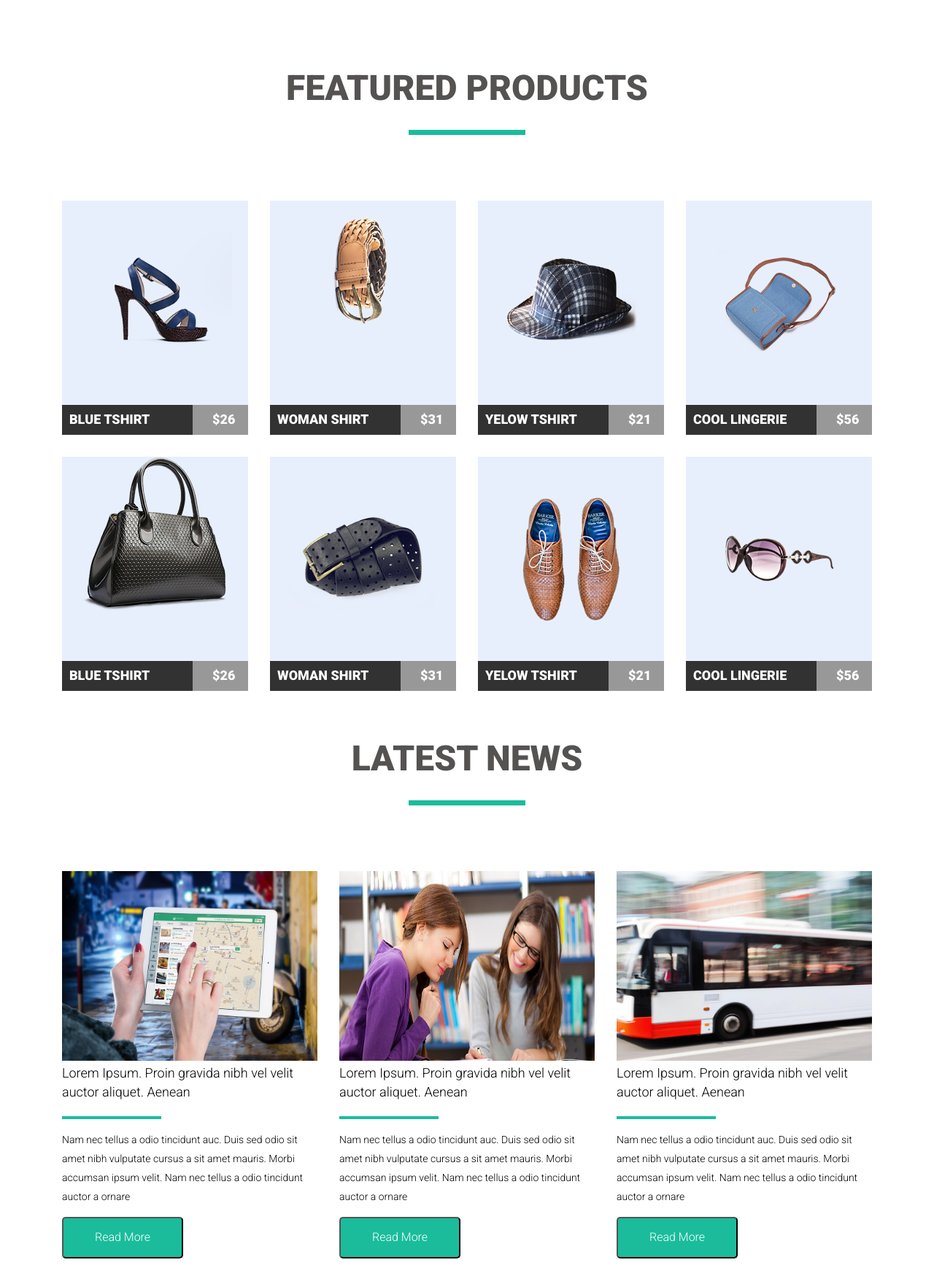
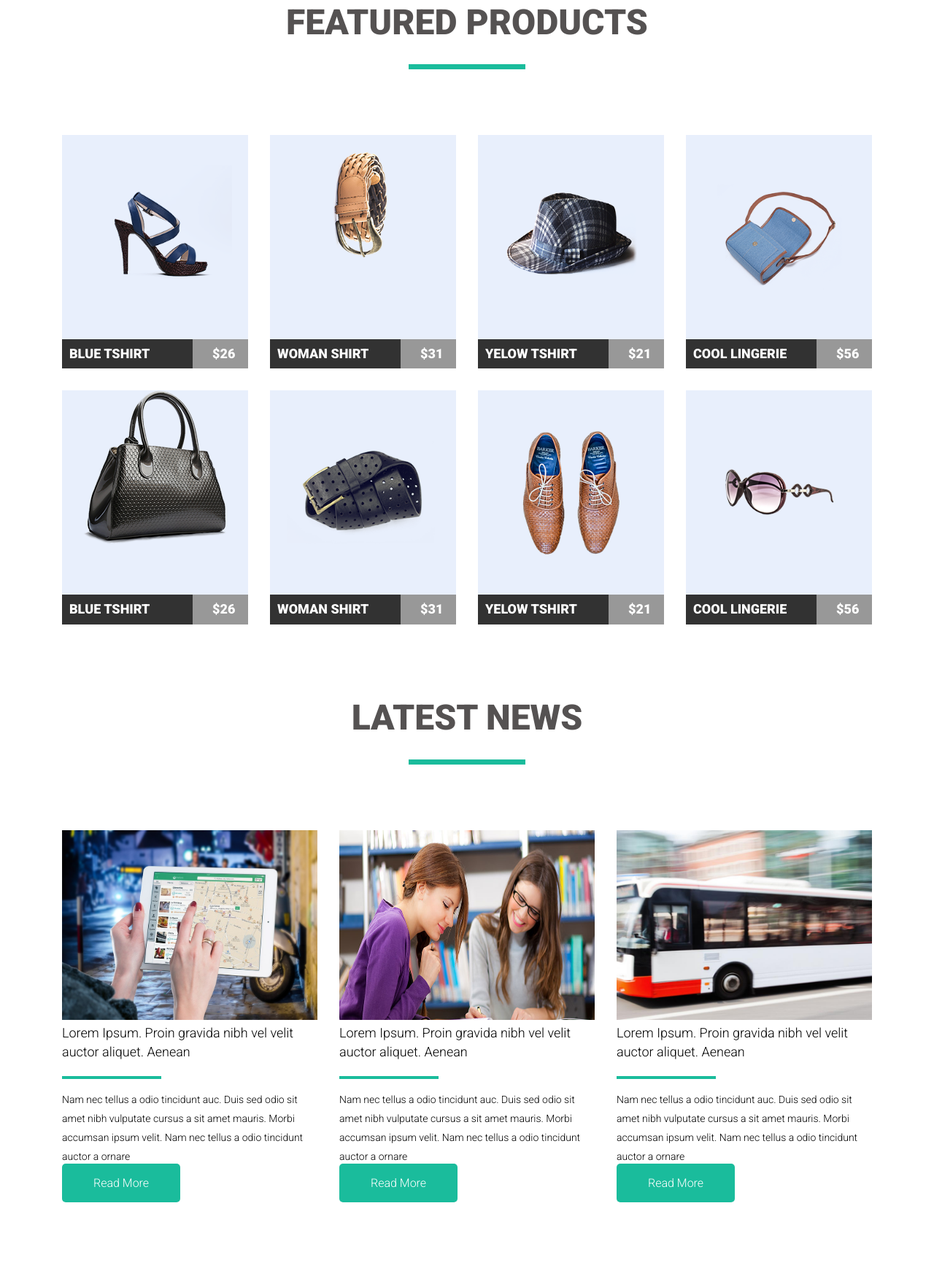
Before and after one commit to KirillKulakow/goit-fe-course, a plain HTML site: page html-css/module-4/index.html in a window 1280 px wide. Shown: the part 167-1927 px from the top of the page at 73% size. After the commit the page ends 1848 px from the top, so only its background shows below. Drawn offline with nearby package versions, Linux system fonts and the light colour scheme.

Commit message:
add module 4

```diff
--- a/html-css/module-4/css/style.css
+++ b/html-css/module-4/css/style.css
@@ -40,6 +40,8 @@ font-family: Roboto;
 }
 
 .site-navigate {
+  margin: 0;
+  padding: 0;
   padding-top: 7px;
 }
 
@@ -57,6 +59,7 @@ font-family: Roboto;
 }
 
 .site-navigate a {
+  display: block;
   text-decoration: none;
   color: #0f0101;
 }
@@ -73,9 +76,15 @@ li:hover {
 .site-navigate { float: right;}
 .site-navigate li { float: left; }
 
+.content {
+  padding: 0;
+  margin: 0;
+  margin-bottom: 100px;
+}
+
 .container {
 width: 1110px;
-margin: 35px auto;
+margin: 0 auto;
 position: relative;
 }
 
@@ -119,12 +128,18 @@ position: relative;
   margin-right: 0px;
 }
 
+.content-item:nth-last-child(-n+4) {
+  margin-bottom: 0;
+}
+
 .content-item:hover .item {
   background-color: rgb(78, 198, 171);
+  cursor: pointer;
 }
 
 .content-item:hover .price {
   background-color: rgba(78, 198, 171, 0.5);
+  cursor: pointer;
 }
 
 .img_bcg {
@@ -174,6 +189,12 @@ position: relative;
   background-color: rgba(50,50,50,0.5);
 }
 
+.group_news {
+  margin: 0;
+  padding: 0;
+  margin-bottom: 50px;
+}
+
 .item_news {
   float: left;
   width: 350px;
@@ -221,6 +242,7 @@ position: relative;
   border-radius: 5px;
   background-color: #1abc9c;
   color: #fff;
+  text-decoration: none;
 }
 
 .news_btn:hover {
--- a/html-css/module-4/index.html
+++ b/html-css/module-4/index.html
@@ -26,6 +26,7 @@
       </ul>
     </nav>
   </header>
+  <main>
     <section class="content">
       <div class="container">
         <h2 class="product">featured products</h2>
@@ -112,19 +113,19 @@
           <img class="img_new laptop" src="./img/news/ipad.jpg" alt="">
           <h2 class="news_title">Lorem Ipsum. Proin gravida nibh vel velit auctor aliquet. Aenean </h2>
           <p class="news_info">Nam nec tellus a odio tincidunt auc. Duis sed odio sit amet nibh vulputate cursus a sit amet mauris. Morbi accumsan ipsum velit. Nam nec tellus a odio tincidunt auctor a ornare </p>
-        <button class="news_btn">Read More</button>
+          <a class="news_btn" href="#">Read More</a>
         </article>
         <article class="item_news">
           <img class="img_new girls" src="img/news/girls.jpg">
           <h2 class="news_title">Lorem Ipsum. Proin gravida nibh vel velit auctor aliquet. Aenean </h2>
           <p class="news_info">Nam nec tellus a odio tincidunt auc. Duis sed odio sit amet nibh vulputate cursus a sit amet mauris. Morbi accumsan ipsum velit. Nam nec tellus a odio tincidunt auctor a ornare </p>
-        <button class="news_btn">Read More</button>
+          <a class="news_btn" href="#">Read More</a>
         </article>
         <article class="item_news">
           <img class="img_new bus" src="img/news/bus.jpg">
           <h2 class="news_title">Lorem Ipsum. Proin gravida nibh vel velit auctor aliquet. Aenean </h2>
           <p class="news_info">Nam nec tellus a odio tincidunt auc. Duis sed odio sit amet nibh vulputate cursus a sit amet mauris. Morbi accumsan ipsum velit. Nam nec tellus a odio tincidunt auctor a ornare </p>
-        <button class="news_btn">Read More</button>
+          <a class="news_btn" href="#">Read More</a>
         </article>
       </div>
     </section>
```
Lines whose indentation alone changed are shown as unchanged.
